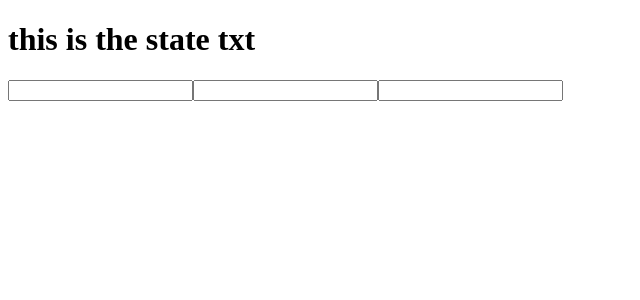
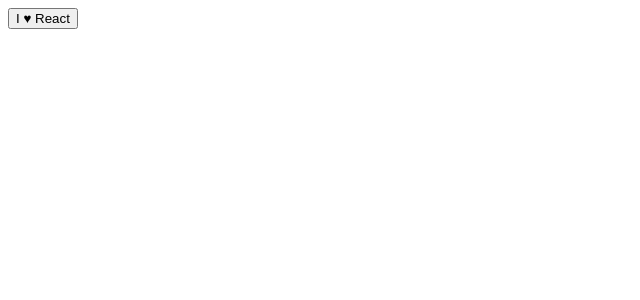
Before and after one commit to justinal64/react-app, a React (Create React App) app: page / in a window 1280 px wide. Shown: the top 300 px of the page, without its empty margins (0-640 px from the left). Built offline with nearby package versions, Linux system fonts and the light colour scheme.

Commit message:
completed exercise 7

```diff
--- a/src/App.js
+++ b/src/App.js
@@ -1,30 +1,18 @@
 import React from 'react';
 
 class App extends React.Component {
-    // super gives us access to the keyword 'this'
-    constructor() {
-        super();
-        this.state = {
-            txt: 'this is the state txt'
-        }
-    }
-    // custom state on our component
-    update(e) {
-        this.setState({txt: e.target.value})
-    }
     render(){
-        return (
-            <div>
-                <h1>{this.state.txt}</h1>
-                <Widget update={this.update.bind(this)} />
-                <Widget update={this.update.bind(this)} />
-                <Widget update={this.update.bind(this)} />
-            </div>
-        )
+        return <button> I <Heart /> React</button>
+
     }
 }
 
-const Widget = (props) =>
-        <input type="text" onChange={props.update} />
+class Heart extends React.Component {
+    render() {
+        return <span>&hearts;</span>
+    }
 
+}
+
+const Button = (props) => <button>{props.children}</button>
 export default App
```
